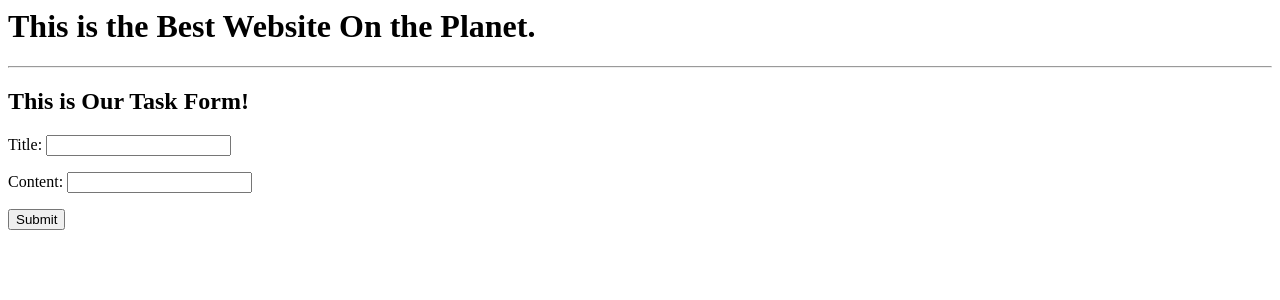
After one commit to m-a-mamun69/doing-django-one, a Django app: page /create-task in a window 1280 px wide. The commit adds this page. Shown: the top 300 px of the page. Run offline with Django 5.2, Linux system fonts and the light colour scheme.

Commit message:
Adding Some Files and Creating Models Forms.

```diff
--- a/templates/index.html
+++ b/templates/index.html
@@ -5,7 +5,7 @@
 
 {% for task in tasks %}
     <br>
-    <p>ID: {{ task.title }}</p>
+    <p>ID: {{ task.id }}</p>
     <p>Title: {{ task.title }}</p>
     <p>Content: {{ task.content }}</p>
     <br>
--- /dev/null
+++ b/templates/task-form.html
@@ -0,0 +1,9 @@
+
+{% include 'base.html' %}
+<h2>This is Our Task Form!</h2>
+
+<form method="POST" autocomplete="off">
+    {% csrf_token %}
+    {{form.as_p}}
+    <input type="submit" value="Submit">
+</form>
--- /dev/null
+++ b/todo/forms.py
@@ -0,0 +1,9 @@
+from django.forms import ModelForm
+from .models import Task
+
+
+class TaskForm(ModelForm):
+
+    class Meta:
+        model = Task
+        fields = '__all__'
--- a/todo/urls.py
+++ b/todo/urls.py
@@ -6,4 +6,5 @@ urlpatterns = [
     path('', views.home),
     path('register', views.register),
     path('my-login', views.my_login),
+    path('create-task', views.createTask),
 ]
--- a/todo/views.py
+++ b/todo/views.py
@@ -1,6 +1,7 @@
 from django.shortcuts import render
 # from django.http import HttpResponse
 from .models import Task
+from .forms import TaskForm
 
 # Create your views here.
 
@@ -17,3 +18,11 @@ def register(request):
 
 def my_login(request):
     return render(request, 'my-login.html')
+
+
+def createTask(request):
+
+    form = TaskForm()
+    context = {'form':form}
+
+    return render(request, 'task-form.html', context=context)
```
